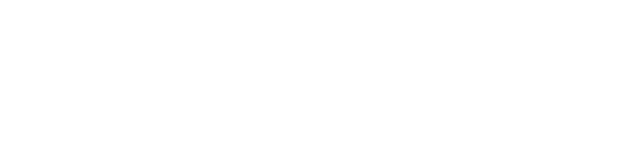
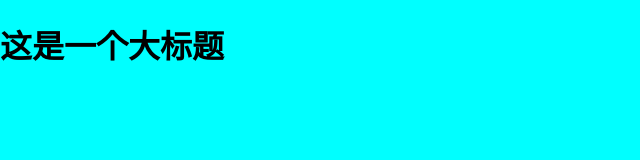
Before and after one commit to liaodahai/project01, a plain HTML site: page index.html in a window 1280 px wide. Shown: the whole page, without its empty margins (0-640 px from the left). Drawn offline with Linux system fonts and the light colour scheme.

Commit message:
修改了index.css

```diff
--- a/index.css
+++ b/index.css
@@ -0,0 +1,5 @@
+html,body{
+    margin: 0;
+    padding: 0;
+    background-color: aqua;
+}
--- a/index.html
+++ b/index.html
@@ -10,6 +10,6 @@
     <script src="./index.js"></script>
 </head>
 <body>
-
+    <h1>这是一个大标题</h1>
 </body>
 </html>
```
